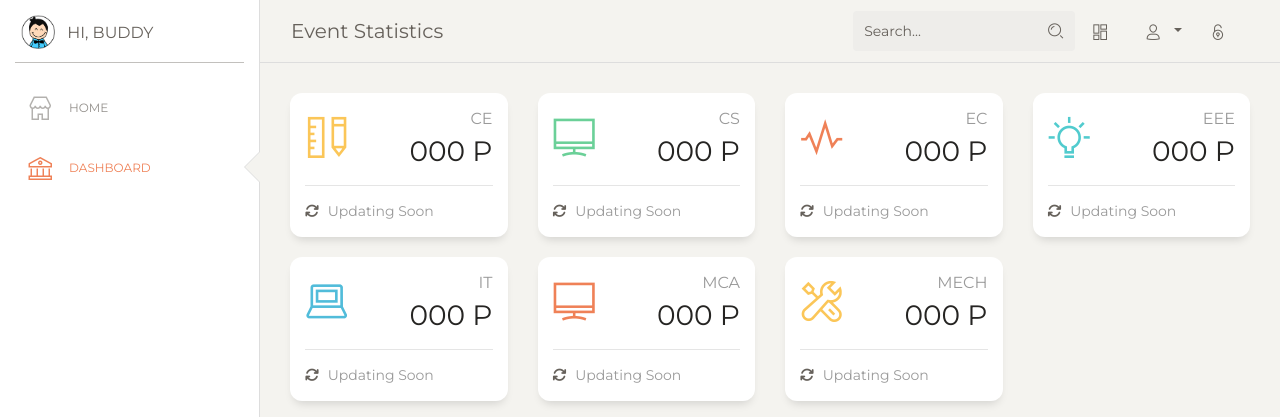
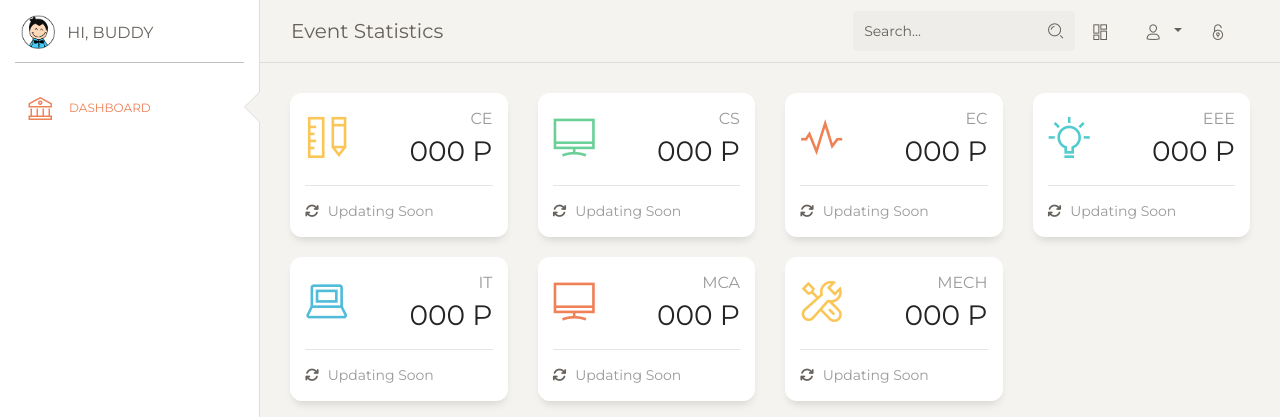
Before and after one commit to Ajuajmal/art-fest-event-manager-sattva, a Django app: page / in a window 1280 px wide. Shown: the top 417 px of the page. Run offline with Django 3.2, Linux system fonts and the light colour scheme; parts of the project's set-up code (start-up, migrations or seed data) failed here and were passed over; some libraries are stand-ins or nearby versions.

Commit message:
update url

```diff
--- a/templates/dashboard_base.html
+++ b/templates/dashboard_base.html
@@ -71,13 +71,13 @@ The above copyright notice and this permission notice shall be included in all c
       </div>
       <div class="sidebar-wrapper">
         <ul class="nav">
-          <li {% if request.resolver_match.url_name == 'home' %} class="active " {% endif %}>
+          <!--<li {% if request.resolver_match.url_name == 'home' %} class="active " {% endif %}>
 
             <a href="{% url 'home' %}">
               <i class="nc-icon nc-shop"></i>
               <p>Home</p>
             </a>
-          </li>
+          </li>-->
           <li {% if request.resolver_match.url_name == 'dashboard' %} class="active " {% endif %}>
 
             <a href="{% url 'dashboard' %}">
```
